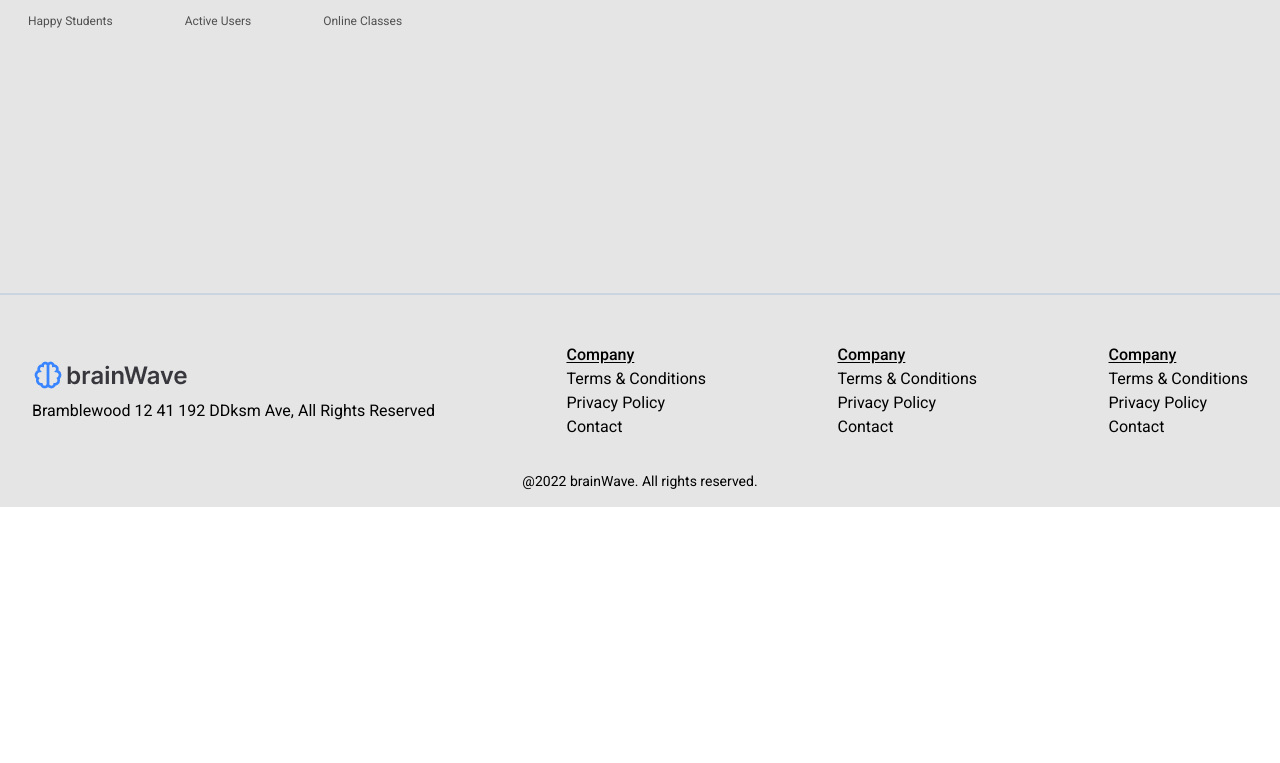
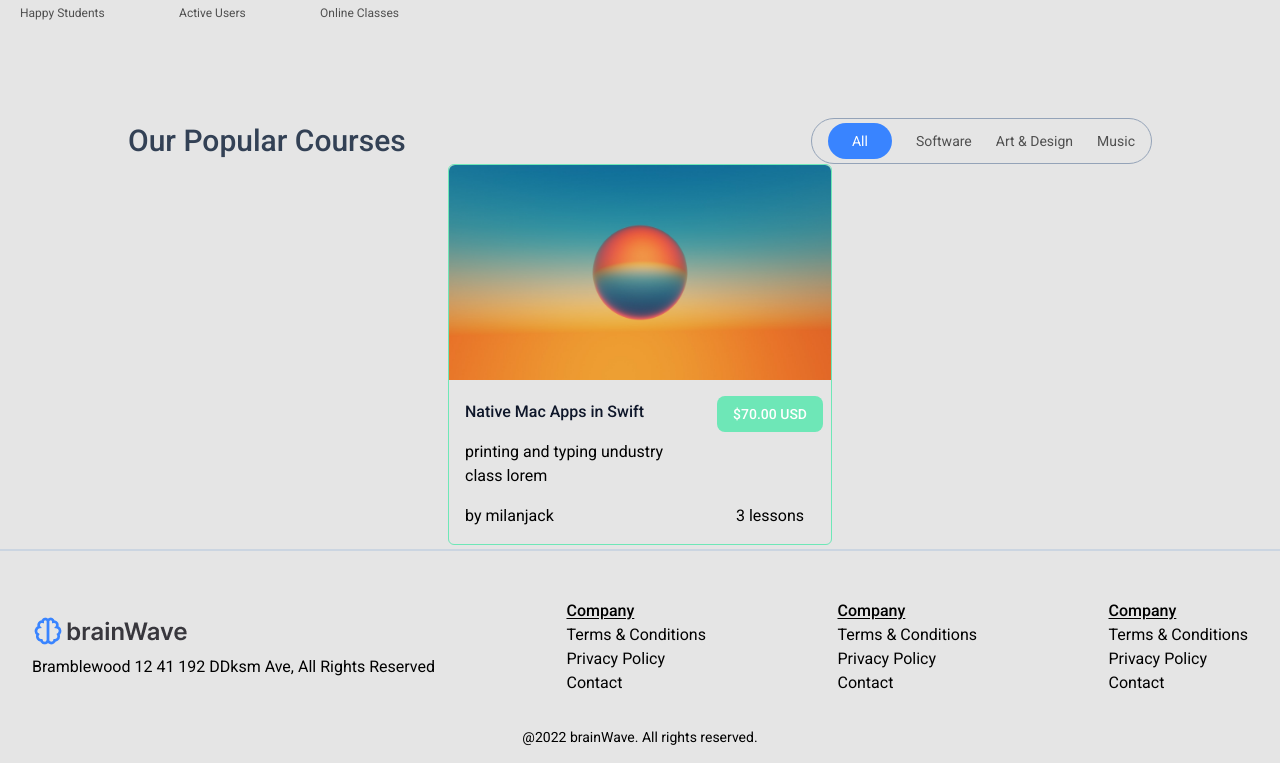
Before and after one commit to stefkudla/brainWave-2, a React (Create React App) app: page /pathways in a window 1280 px wide. Shown: the part 571-1334 px from the top of the page. Before the commit the page ends 1078 px from the top, so only its background shows below. Built offline with nearby package versions, Linux system fonts and the light colour scheme.

Commit message:
Course section added

```diff
--- a/src/App.js
+++ b/src/App.js
@@ -73,7 +73,9 @@ function App() {
         <Route index element={<Home />} />
         <Route path="blog" element={<Blog posts={posts} />} />
         <Route path="/:postID" element={<BlogPost post={posts} />} />
-        <Route path="/pathways" element={<Pathways />} />
+        <Route path="/pathways" element={<Pathways />}>
+          <Route path="/pathways/:category" element={<Home />} />
+        </Route>
       </Route>
     </Routes>
   );
--- a/src/components/BlogPost.jsx
+++ b/src/components/BlogPost.jsx
@@ -9,7 +9,7 @@ const BlogPost = ({ post }) => {
   );
 
   return (
-    <article className="container max-w-4xl mx-auto px-1 sm:px-0">
+    <article className="container lg:max-w-4xl mx-auto px-2 sm:px-0">
       <div className="w-fit">
         <Link to="/blog">
           <div className="mb-2 hover:text-accent hover:opacity-50 hover:translate-x-1 transition-all">
--- /dev/null
+++ b/src/components/CourseCard.jsx
@@ -0,0 +1,37 @@
+import React from 'react';
+import course1 from '../assets/course-1.jpg';
+
+const CourseCard = () => {
+  return (
+    <div>
+      <div className="max-w-sm mx-auto border border-emerald-300 rounded-md">
+        <div>
+          <img src={course1} className="rounded-t-md" />
+        </div>
+        <div className="flex p-4 pr-2">
+          <div className="flex flex-col justify-between pt-1">
+            <h6 className="font-medium text-slate-900">
+              Native Mac Apps in Swift
+            </h6>
+
+            <p className="my-4 pr-4">
+              printing and typing undustry class lorem
+            </p>
+            <div>
+              <img />
+              <span>by milanjack</span>
+            </div>
+          </div>
+          <div className="flex flex-col justify-between items-center">
+            <a className="text-white text-sm whitespace-nowrap font-medium bg-emerald-300 px-4 py-2 rounded-lg cursor-pointer hover:opacity-70 transition-all">
+              $70.00 USD
+            </a>
+            <span>3 lessons</span>
+          </div>
+        </div>
+      </div>
+    </div>
+  );
+};
+
+export default CourseCard;
--- /dev/null
+++ b/src/components/Courses.jsx
@@ -0,0 +1,31 @@
+import React from 'react';
+import CourseCard from './CourseCard';
+
+const Courses = () => {
+  return (
+    <div>
+      <div className="flex flex-col sm:flex-row justify-between items-center max-w-5xl mx-auto mt-12">
+        <h3 className="mb-4 sm:mb-0 font-medium text-2xl sm:text-3xl text-slate-700">
+          Our Popular Courses
+        </h3>
+        <div className="flex items-center gap-x-6 border border-1 border-slate-400 py-1 px-4 rounded-full">
+          <a className="text-sm text-white bg-accent cursor-pointer hover:text-emerald-400 transition-all px-6 py-2 rounded-full">
+            All
+          </a>
+          <a className="text-sm text-primary cursor-pointer hover:text-emerald-400 transition-all">
+            Software
+          </a>
+          <a className="text-sm text-primary cursor-pointer hover:text-emerald-400 transition-all">
+            Art & Design
+          </a>
+          <a className="text-sm text-primary cursor-pointer hover:text-emerald-400 transition-all">
+            Music
+          </a>
+        </div>
+      </div>
+      <CourseCard />
+    </div>
+  );
+};
+
+export default Courses;
--- a/src/components/Layout.jsx
+++ b/src/components/Layout.jsx
@@ -8,7 +8,7 @@ const Layout = () => {
     <div className="App">
       <Navbar />
       <div className="bg-background">
-        <div className="container mx-auto min-h-screen p-3">
+        <div className="mx-auto min-h-screen p-1">
           <Outlet />
         </div>
       </div>
--- a/src/components/PathwaysHeader.jsx
+++ b/src/components/PathwaysHeader.jsx
@@ -4,8 +4,8 @@ import pathwayHero from '../assets/pathways-hero.png';
 const PathwaysHeader = () => {
   return (
     <div>
-      <div className="flex flex-col lg:flex-row justify-between">
-        <div className="flex flex-col md:flex-row lg:flex-col mt-6 md:mt-16 flex-2">
+      <div className="flex flex-col xl:flex-row justify-between">
+        <div className="flex flex-col md:flex-row xl:flex-col mt-6 md:mt-16 flex-2">
           <div>
             <h1 className="text-3xl sm:text-5xl text-primary sm:mt-4">
               Grow Your Skills,
@@ -28,7 +28,7 @@ const PathwaysHeader = () => {
               </button>
             </div>
           </div>
-          <div className="flex md:flex-col md:justify-between lg:flex-row md:ml-16 lg:ml-0 gap-x-6 mt-8 lg:mt-16">
+          <div className="flex md:flex-col md:justify-between xl:flex-row md:ml-16 lg:ml-32 xl:ml-0 gap-x-6 mt-8 xl:mt-16">
             <div>
               <p className="font-bold text-slate-800 text-xl md:text-2xl">
                 40k+
--- a/src/pages/Blog.jsx
+++ b/src/pages/Blog.jsx
@@ -3,7 +3,7 @@ import PostList from '../components/PostList';
 
 const Blog = ({ posts }) => {
   return (
-    <div>
+    <div className="container mx-auto px-2">
       <h1 className="text-3xl sm:text-5xl text-primary sm:mt-4 ">brainBlog</h1>
       <PostList posts={posts} />
     </div>
--- a/src/pages/Home.jsx
+++ b/src/pages/Home.jsx
@@ -3,7 +3,7 @@ import { CTA, Features, Header } from '../components';
 
 const Home = () => {
   return (
-    <div>
+    <div className="container mx-auto">
       <Header />
       <Features />
       <CTA />
--- a/src/pages/Pathways.jsx
+++ b/src/pages/Pathways.jsx
@@ -1,11 +1,13 @@
 import React from 'react';
+import Courses from '../components/Courses';
 
 import PathwaysHeader from '../components/PathwaysHeader';
 
 const Pathways = () => {
   return (
-    <div className="container px-4">
+    <div className="container mx-auto px-4">
       <PathwaysHeader />
+      <Courses />
     </div>
   );
 };
```
Also changed, not shown: src/assets/course-1.jpg (added).
